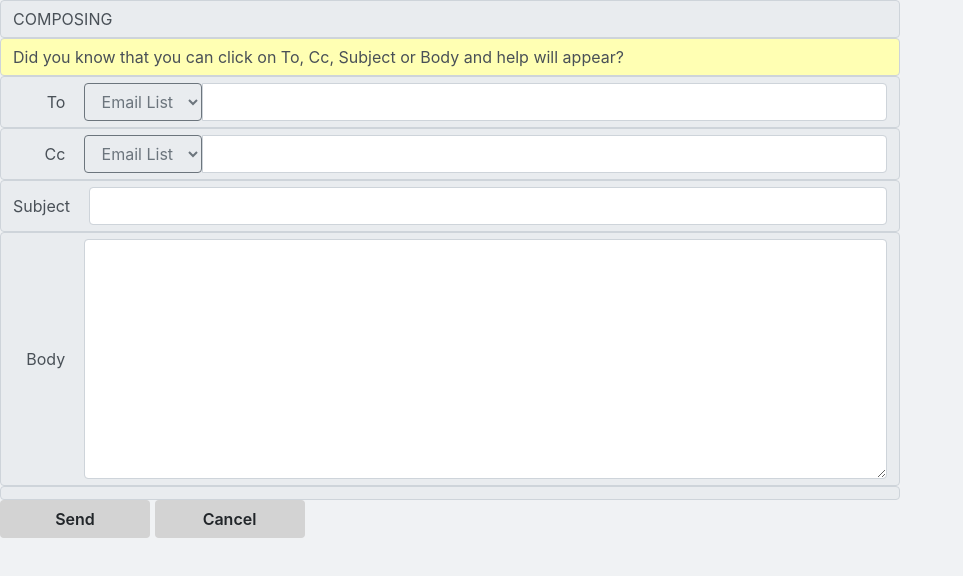
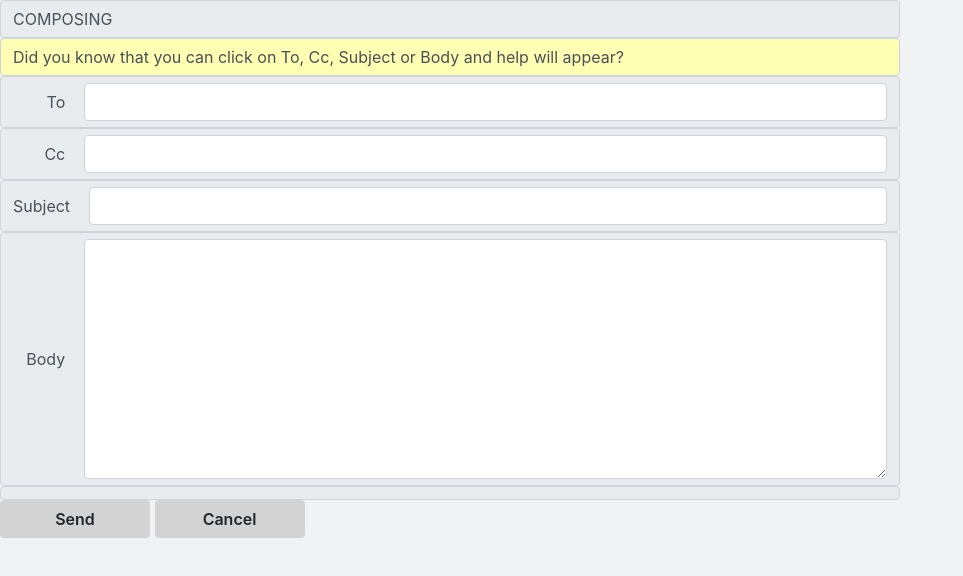
Before and after one commit to just1ngray/CSCI2356_AutismNS, a plain HTML site: page student/compose.html in a window 1280 px wide. Shown: the whole page, without its empty margins (0-963 px from the left). Drawn offline with Linux system fonts and the light colour scheme.

Commit message:
Changed the style of the dropdown menus on the Student system and worked on the documentation

```diff
--- a/student/compose.html
+++ b/student/compose.html
@@ -1,8 +1,8 @@
 <!--
-   - Project: Compose an email page.
-   - author: Justin Gray (A00426753),
-   - author: Jay Patel (A00433907),
-   - author: Vitor Jeronimo (A00431599)
+  - Project: Compose an email page.
+  - author: Jay Patel (A00433907),
+  - author: Justin Gray (A00426753),
+  - author: Vitor Jeronimo (A00431599)
 -->
 
 <!DOCTYPE html>
@@ -11,15 +11,14 @@
 <head>
   <title>Your Email System</title>
 
-  <!--linking of css files-->
+  <!-- Linking of CSS files -->
   <link rel="stylesheet" href="../styles/bootstrap.css">
   <link rel="stylesheet" href="../styles/styles.css">
 
-  <!--linking of js files-->
+  <!-- Linking of JS files -->
   <script src="../scripts/jquery.js"></script>
   <script src="../scripts/emailManager.js"></script>
   <script src="../scripts/accountManager.js"></script>
-  <script src="../scripts/io.js"></script>
 
   <meta charset="utf-8" name="viewport" content="width=device-width,
     initial-scale=1.0">
@@ -34,46 +33,41 @@
   <!-- Content: forms -->
   <main>
 
-    <!-- Clickable help message -->
+    <!-- Help message -->
     <span class="input-group-text help_message">
       Did you know that you can click on To, Cc, Subject or Body and help will
       appear?
     </span>
 
-
-    <!--email layout-->
-
+    <!-- To Input -->
     <div class="input-group-text">
       <label for="email_to" id="email_to_label" onclick='openHelp("email_to_label")'>To</label>
-      <div class="input-group">
-        <select class="btn btn-outline-secondary email_dropdown" id="email_to_dropdown">
-          <option value="">Email List</option>
-          <option value="charli">Charli</option>
-          <option value="chrystal">Chrystal</option>
-          <option value="terry">Terry</option>
-        </select>
-        <input type="email" class="form-control" id="email_to">
-      </div>
+      <input list="email_to_list" type="email" class="form-control" id="email_to">
+      <datalist id="email_to_list">
+        <option value="Charli@tbd.ca">Charli</option>
+        <option value="Chrystal@tbd.ca">Chrystal</option>
+        <option value="Terence.Goldsmith@smu.ca">Terry</option>
+      </datalist>
     </div>
 
+    <!-- Cc Input -->
     <div class="input-group-text">
       <label for="email_cc" id="email_cc_label" onclick='openHelp("email_cc_label")'>Cc</label>
-      <div class="input-group">
-        <select class="btn btn-outline-secondary email_dropdown" id="email_cc_dropdown">
-          <option value="">Email List</option>
-          <option value="charli">Charli</option>
-          <option value="chrystal">Chrystal</option>
-          <option value="terry">Terry</option>
-        </select>
-        <input type="email" class="form-control" id="email_cc">
-      </div>
+      <input list="email_cc_list" type="email" class="form-control" id="email_cc">
+      <datalist id="email_cc_list">
+        <option value="Charli@tbd.ca">Charli</option>
+        <option value="Chrystal@tbd.ca">Chrystal</option>
+        <option value="Terence.Goldsmith@smu.ca">Terry</option>
+      </datalist>
     </div>
 
+    <!-- Subject Input -->
     <div class="input-group-text">
       <label for="email_subject" id="email_subject_label" onclick='openHelp("email_subject_label")'>Subject</label>
       <input class="form-control" type="text" id="email_subject" />
     </div>
 
+    <!-- Email Body Input -->
     <div class="input-group-text">
       <label for="email_body" id="email_body_label" onclick='openHelp("email_body_label")'>Body</label>
       <textarea class="form-control" id="email_body"></textarea>
@@ -81,21 +75,20 @@
 
   </main>
 
-  <!-- Bottom of form, line across page -->
+  <!-- Separator -->
   <footer class="input-group-text"></footer>
 
-  <!-- Action buttons: prints to console or cancels message -->
+  <!-- Buttons -->
   <section>
 
-    <!--Send button-->
+    <!--Send Button-->
     <button id="btn_send" class="btn navButton" onclick='send()'>Send</button>
 
-    <!--Cancel button-->
+    <!--Cancel Button-->
     <button id="btn_cancel" class="btn navButton" onclick='goBack()'>Cancel</button>
 
   </section>
 
-  <script src="../scripts/dropdown.js"></script>
   <script src="../scripts/navigation.js"></script>
 </body>
 
```
Also changed, not shown: admin/compose.html (+1 -3 lines), admin/email.html (+3 -3 lines), student/email.html (+19 -20 lines), student/index.html (+21 -22 lines), student/sentitems.html (+21 -20 lines).
